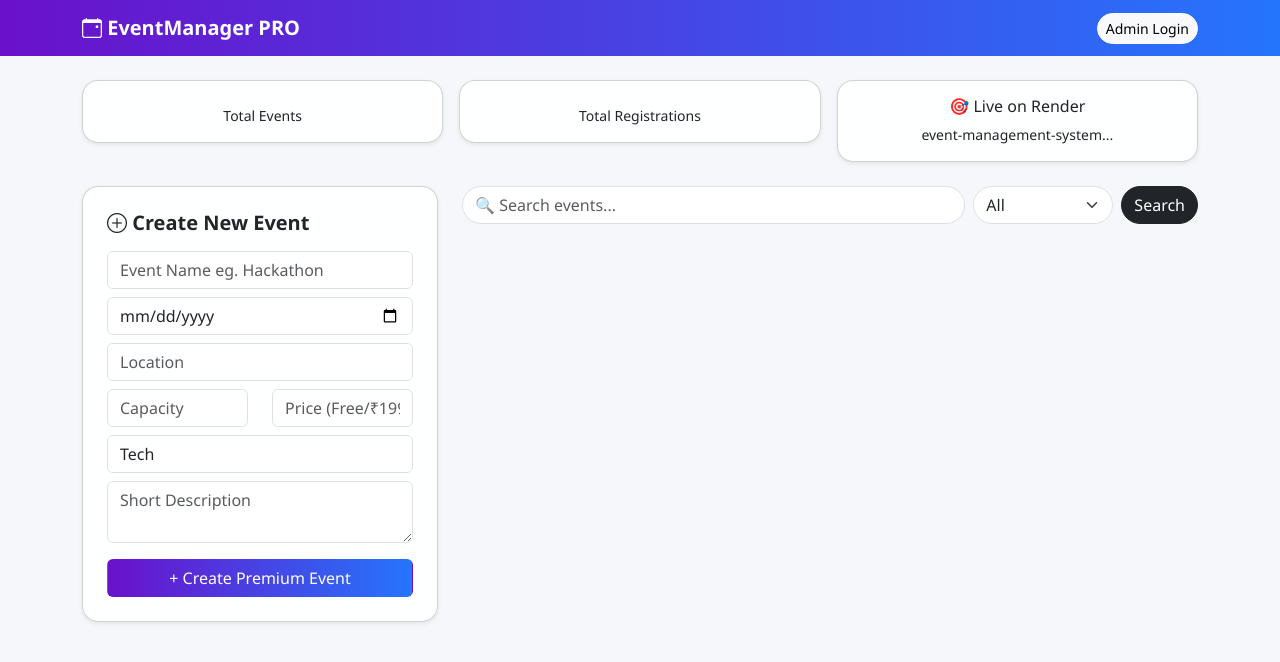
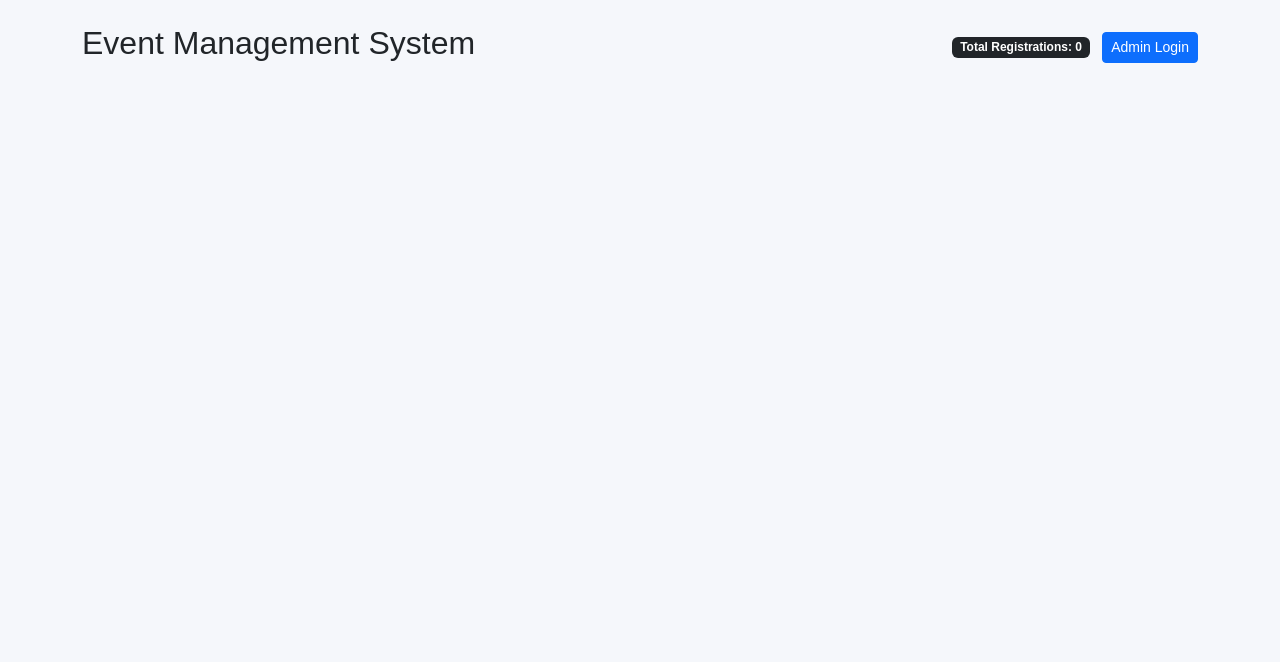
Before and after one commit to madeehanayeem27-create/Event_Management_System, a Flask app: page / in a window 1280 px wide. Shown: the top 662 px of the page. Run offline with Flask 3, Linux system fonts and the light colour scheme.

Commit message:
final index with image

```diff
--- a/templates/index.html
+++ b/templates/index.html
@@ -1,54 +1,76 @@
 <!DOCTYPE html>
-<html><head><title>EventManager PRO</title>
+<html>
+<head>
+<title>Event Manager Pro</title>
 <link href="https://cdn.jsdelivr.net/npm/bootstrap@5.3.0/dist/css/bootstrap.min.css" rel="stylesheet">
-<link href="https://cdn.jsdelivr.net/npm/bootstrap-icons@1.11.0/font/bootstrap-icons.css" rel="stylesheet">
 <style>
-body{background:#f6f7fb;font-family: 'Segoe UI', sans-serif;}
-.navbar{background: linear-gradient(90deg,#6a11cb,#2575fc)!important;}
-.event-card{border:none;border-radius:16px;transition:0.3s;overflow:hidden}
-.event-card:hover{transform:translateY(-6px);box-shadow:0 12px 30px rgba(0,0,0,0.15)!important}
-.category-Tech{background:#e8f0fe;color:#1a73e8} .category-Cultural{background:#fce8e6;color:#d93025}
-.category-Sports{background:#e6f4ea;color:#188038} .category-Workshop{background:#fef7e0;color:#e8710a}
-.glass{background:rgba(255,255,255,0.9);backdrop-filter:blur(10px);border-radius:16px}
-</style></head>
+body{background:#f5f7fb; font-family:sans-serif}
+.event-card{border:none; border-radius:15px; overflow:hidden; transition:0.3s}
+.event-card:hover{transform:translateY(-5px); box-shadow:0 10px 25px rgba(0,0,0,0.1) !important}
+</style>
+</head>
 <body>
-<nav class="navbar navbar-dark"><div class="container"><span class="navbar-brand fw-bold"><i class="bi bi-calendar-event"></i> EventManager PRO</span><div>{% if session.admin %}<a href="/admin" class="btn btn-light btn-sm rounded-pill"><i class="bi bi-speedometer2"></i> Admin Panel</a> <a href="/logout" class="btn btn-outline-light btn-sm rounded-pill ms-1">Logout</a>{% else %}<a href="/login" class="btn btn-light btn-sm rounded-pill">Admin Login</a>{% endif %}</div></div></nav>
+<div class="container mt-4">
+<div class="d-flex justify-content-between align-items-center mb-4">
+<h2>Event Management System</h2>
+<div>
+<span class="badge bg-dark me-2">Total Registrations: {{ total_reg }}</span>
+{% if is_admin %}
+<a href="/logout" class="btn btn-danger btn-sm">Logout Admin</a>
+{% else %}
+<a href="/admin-login" class="btn btn-primary btn-sm">Admin Login</a>
+{% endif %}
+</div>
+</div>
 
-<div class="container mt-4">
-<div class="row g-3 mb-4"><div class="col-md-4"><div class="card glass p-3 shadow-sm text-center"><h2 class="fw-bold">{{ total_events }}</h2><small>Total Events</small></div></div><div class="col-md-4"><div class="card glass p-3 shadow-sm text-center"><h2 class="fw-bold">{{ total_regs }}</h2><small>Total Registrations</small></div></div><div class="col-md-4"><div class="card glass p-3 shadow-sm text-center"><h6>🎯 Live on Render</h6><small>event-management-system...</small></div></div></div>
+{% if is_admin %}
+<div class="card p-4 mb-4 shadow-sm">
+<h4>Create Premium Event</h4>
+<form action="/create" method="POST">
+<input type="text" name="name" placeholder="Event Name" required class="form-control mb-2">
+<input type="text" name="date" placeholder="Date (e.g. 25 Dec 2025)" required class="form-control mb-2">
+<input type="text" name="location" placeholder="Location" required class="form-control mb-2">
+<input type="number" name="capacity" placeholder="Capacity (e.g. 100)" required class="form-control mb-2">
+<input type="text" name="price" placeholder="Price (e.g. 500 or Free)" required class="form-control mb-2">
+<input type="text" name="category" placeholder="Category (Tech, Music)" required class="form-control mb-2">
+<textarea name="description" placeholder="Description" class="form-control mb-2"></textarea>
+
+<!-- YE IMAGE WALA BOX HAI - IMPORTANT -->
+<input type="text" name="image" placeholder="Google se Image URL Copy karke Yaha Paste Karo" required class="form-control mb-3" value="https://images.unsplash.com/photo-1501281668745-f7f57925c3b4">
+
+<button class="btn btn-success w-100">Create Event</button>
+</form>
+</div>
+{% endif %}
 
 <div class="row">
-<div class="col-md-4">
-<div class="card glass p-4 shadow-sm"><h5 class="fw-bold mb-3"><i class="bi bi-plus-circle"></i> Create New Event</h5>
-<form action="/add_event" method="POST">
-<input class="form-control mb-2" name="name" placeholder="Event Name eg. Hackathon" required>
-<input class="form-control mb-2" type="date" name="date" required>
-<input class="form-control mb-2" name="location" placeholder="Location" required>
-<div class="row"><div class="col-6"><input class="form-control mb-2" type="number" name="capacity" placeholder="Capacity" required></div><div class="col-6"><input class="form-control mb-2" name="price" placeholder="Price (Free/₹199)" required></div></div>
-<select class="form-control mb-2" name="category"><option>Tech</option><option>Cultural</option><option>Sports</option><option>Workshop</option></select>
-<textarea class="form-control mb-3" name="description" placeholder="Short Description" rows="2"></textarea>
-<button class="btn w-100 text-white" style="background:linear-gradient(90deg,#6a11cb,#2575fc)">+ Create Premium Event</button>
-</form></div>
+{% for event in events %}
+<div class="col-md-4 mb-4">
+<div class="card event-card shadow-sm p-2 h-100">
+
+<!-- YE IMAGE DIKHEGI YAHAN -->
+<img src="{{ event.image }}" style="width:100%; height:200px; object-fit:cover; border-radius:12px;">
+
+<div class="p-2">
+<h5 class="mt-2">{{ event.name }}</h5>
+<p class="text-muted small">{{ event.category }} | {{ event.date }} | {{ event.location }}</p>
+<p>{{ event.description }}</p>
+<p><b>Rs. {{ event.price }}</b> | Seats: {{ event.capacity }}</p>
+
+<form action="/register/{{ event.id }}" method="POST" class="d-flex gap-1">
+<input type="text" name="name" placeholder="Your Name" required class="form-control form-control-sm">
+<input type="email" name="email" placeholder="Email" required class="form-control form-control-sm">
+<button class="btn btn-primary btn-sm">Get Ticket</button>
+</form>
+
+{% if is_admin %}
+<a href="/delete/{{ event.id }}" class="btn btn-outline-danger btn-sm w-100 mt-2">Delete</a>
+{% endif %}
 </div>
-
-<div class="col-md-8">
-<div class="d-flex gap-2 mb-3"><form method="GET" class="d-flex flex-grow-1 gap-2"><input class="form-control rounded-pill" name="search" placeholder="🔍 Search events..."><select name="category" class="form-select rounded-pill" style="max-width:140px"><option>All</option><option>Tech</option><option>Cultural</option><option>Sports</option><option>Workshop</option></select><button class="btn btn-dark rounded-pill">Search</button></form></div>
-
-<div class="row">
-{% for e in events %}
-<div class="col-md-6 mb-3">
-<div class="card event-card shadow-sm p-3 h-100">
-<div class="d-flex justify-content-between align-items-start mb-2"><span class="badge rounded-pill category-{{ e.category }}">{{ e.category }}</span><span class="fw-bold text-primary">{{ e.price }}</span></div>
-<h5 class="fw-bold">{{ e.name }}</h5>
-<p class="small text-muted mb-2"><i class="bi bi-calendar"></i> {{ e.date }} &nbsp; <i class="bi bi-geo-alt"></i> {{ e.location }} &nbsp; <i class="bi bi-people"></i> {{ e.capacity }}</p>
-<p class="small">{{ e.description }}</p>
-<form action="/register/{{ e.id }}" method="POST" class="mt-auto"><div class="row g-1"><div class="col-6"><input class="form-control form-control-sm" name="student_name" placeholder="Your Name" required></div><div class="col-6"><input class="form-control form-control-sm" name="email" placeholder="Email" required></div></div><button class="btn btn-dark btn-sm w-100 mt-2 rounded-pill"><i class="bi bi-ticket-perforated"></i> Get Ticket</button></form>
-{% if session.admin %}<a href="/delete/{{ e.id }}" class="text-danger small mt-2 d-block text-center">Delete Event</a>{% endif %}
 </div>
 </div>
 {% endfor %}
 </div>
 </div>
-</div>
-</div>
-</body></html>
+</body>
+</html>
```
